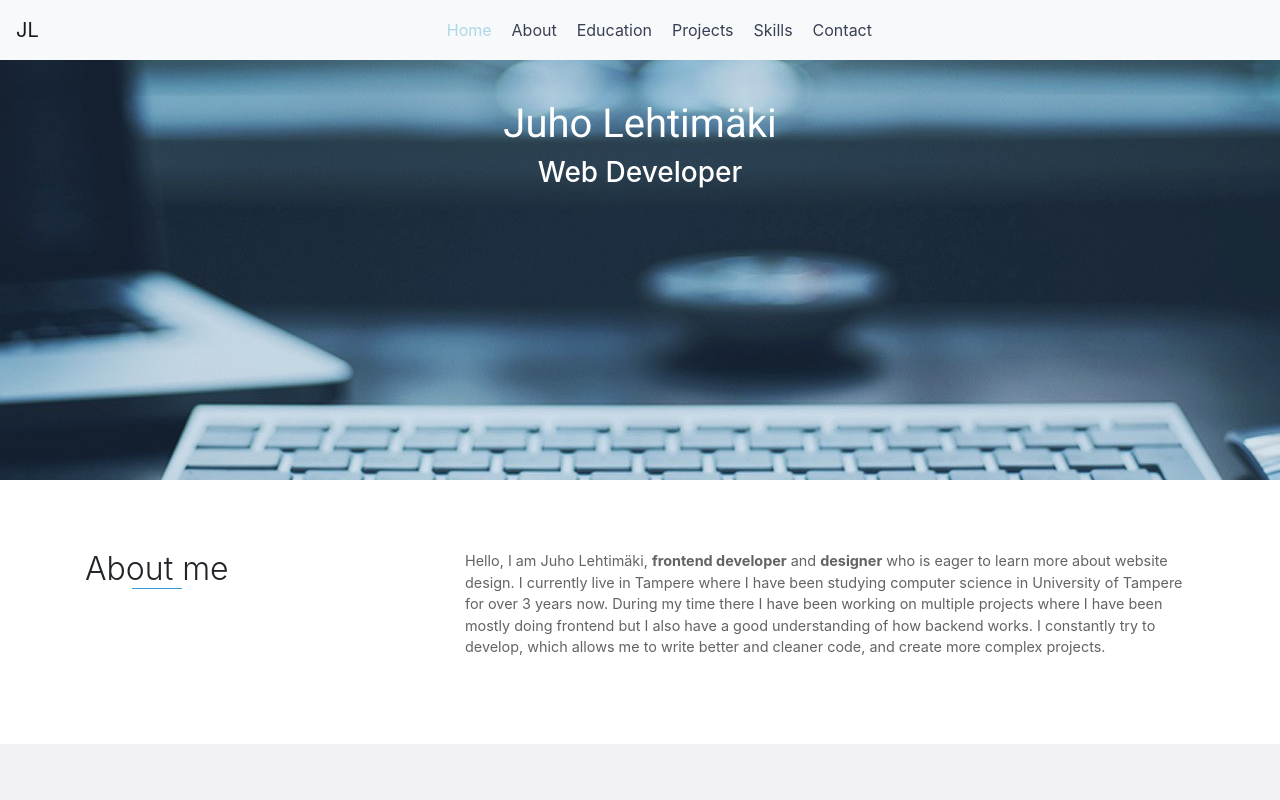
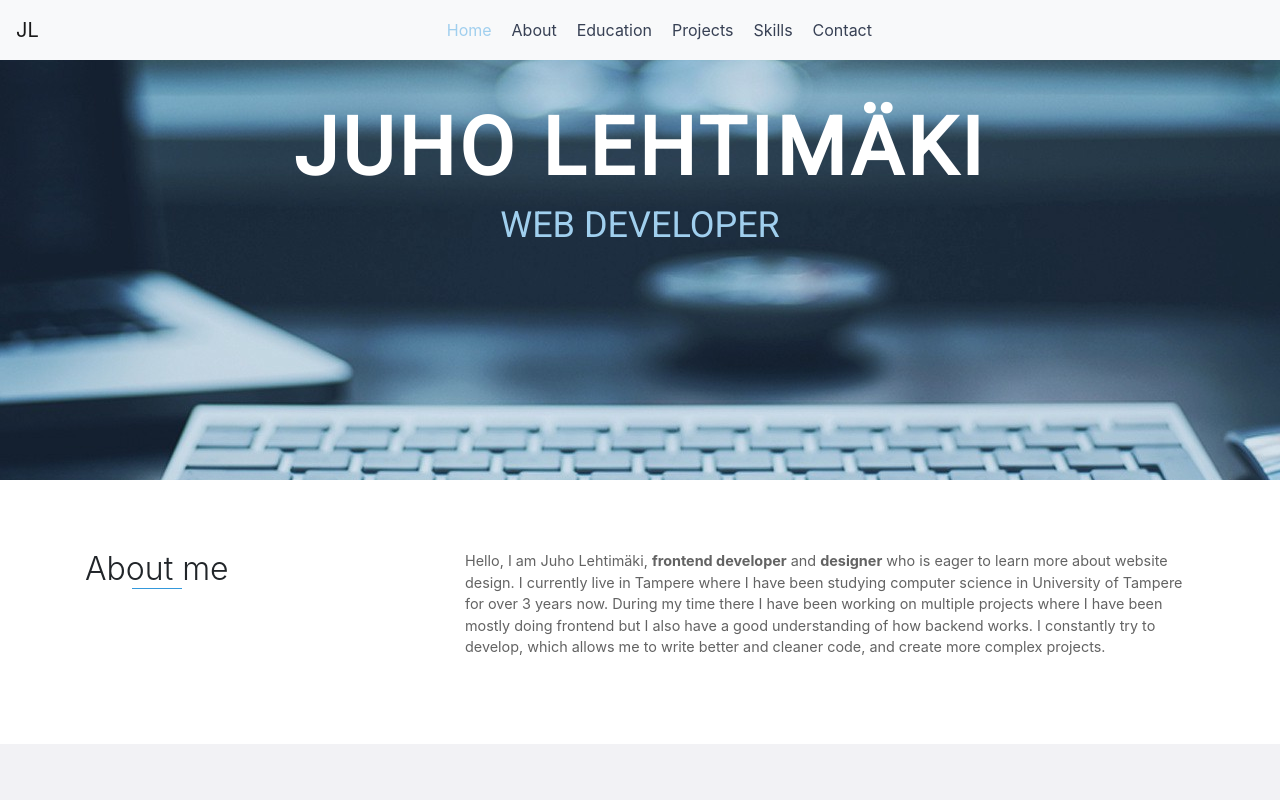
Before and after one commit to juholehtimaki/portfolio-app, a React (Create React App) app in the folder client/: page / in a window 1280 px wide. Shown: the top 800 px of the page. Built offline with nearby package versions, Linux system fonts and the light colour scheme.

Commit message:
header styling

```diff
--- a/client/public/index.html
+++ b/client/public/index.html
@@ -16,7 +16,6 @@
       crossorigin="anonymous"
       data-aplus
     />
-
     <link
       href="https://fonts.googleapis.com/css?family=Roboto&display=swap"
       rel="stylesheet"
--- a/client/src/components/Header.jsx
+++ b/client/src/components/Header.jsx
@@ -4,7 +4,9 @@ export const Header = () => {
   return (
     <div className="header-section" id="header">
       <div className="container">
-        <h1>Juho Lehtimäki</h1>
+        <h1>
+          <strong>JUHO LEHTIMÄKI</strong>
+        </h1>
         <h3>Web Developer</h3>
       </div>
     </div>
--- a/client/src/sass/main.scss
+++ b/client/src/sass/main.scss
@@ -14,12 +14,21 @@ $section-paddings: 70px;
     height: 60vh;
     width: 100%;
     h1 {
+      color: #fff;
       padding-top: 100px;
-      color: white;
+      font-weight: 900;
+      font-size: 5em;
+      text-transform: uppercase;
+      letter-spacing: 0.05em;
       font-family: "Roboto", sans-serif;
     }
     h3 {
-      color: white;
+      font-family: "Roboto", sans-serif;
+      text-transform: uppercase;
+      margin-top: 0px;
+      color: #a0cfee;
+      font-weight: 500;
+      font-size: 2.25em;
     }
   }
 }
@@ -307,7 +316,7 @@ footer {
         text-decoration: underline;
       }
       &.active {
-        color: lightblue;
+        color: #a0cfee;
       }
     }
   }
```
